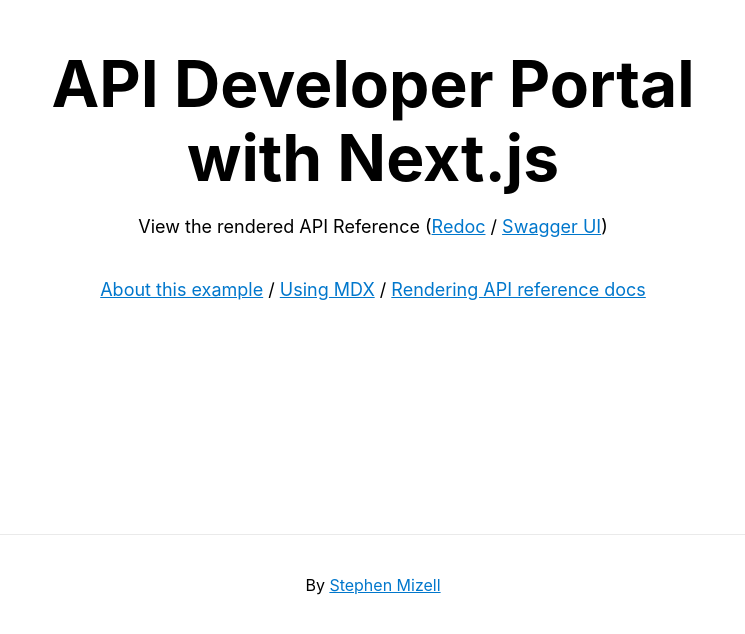
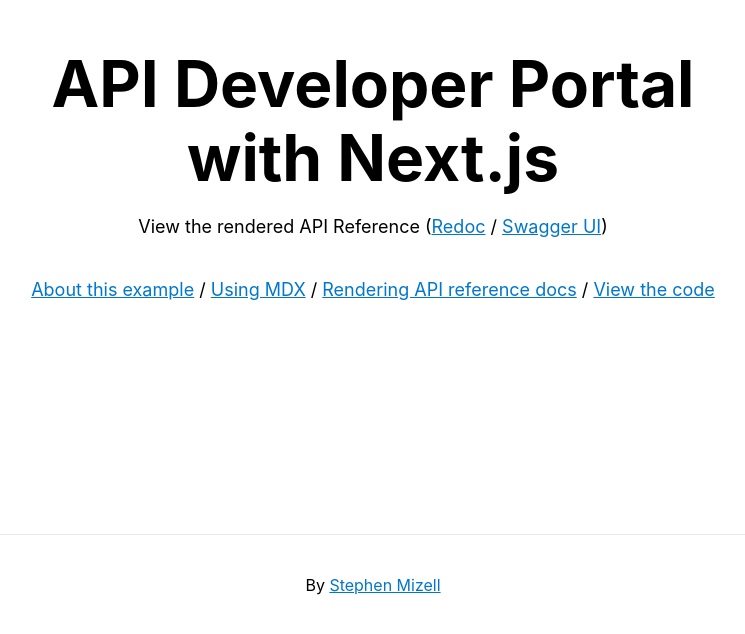
Before and after one commit to smizell/api-dev-portal, a Next.js app: page / in a window 1280 px wide. Shown: the part 166-800 px from the top of the page, without its empty margins (267-1012 px from the left). Built offline with nearby package versions, Linux system fonts and the light colour scheme.

Commit message:
Add link to the code on main page

```diff
--- a/pages/index.js
+++ b/pages/index.js
@@ -25,7 +25,8 @@
         <p className={styles.description}>
           <Link href="/about"><a>About this example</a></Link> /{' '}
           <Link href="/using-mdx"><a>Using MDX</a></Link> /{' '}
-          <Link href="/api-references"><a>Rendering API reference docs</a></Link>
+          <Link href="/api-references"><a>Rendering API reference docs</a></Link> /{' '}
+          <Link href="https://github.com/smizell/api-dev-portal"><a>View the code</a></Link>
         </p>
       </main>
 
```
